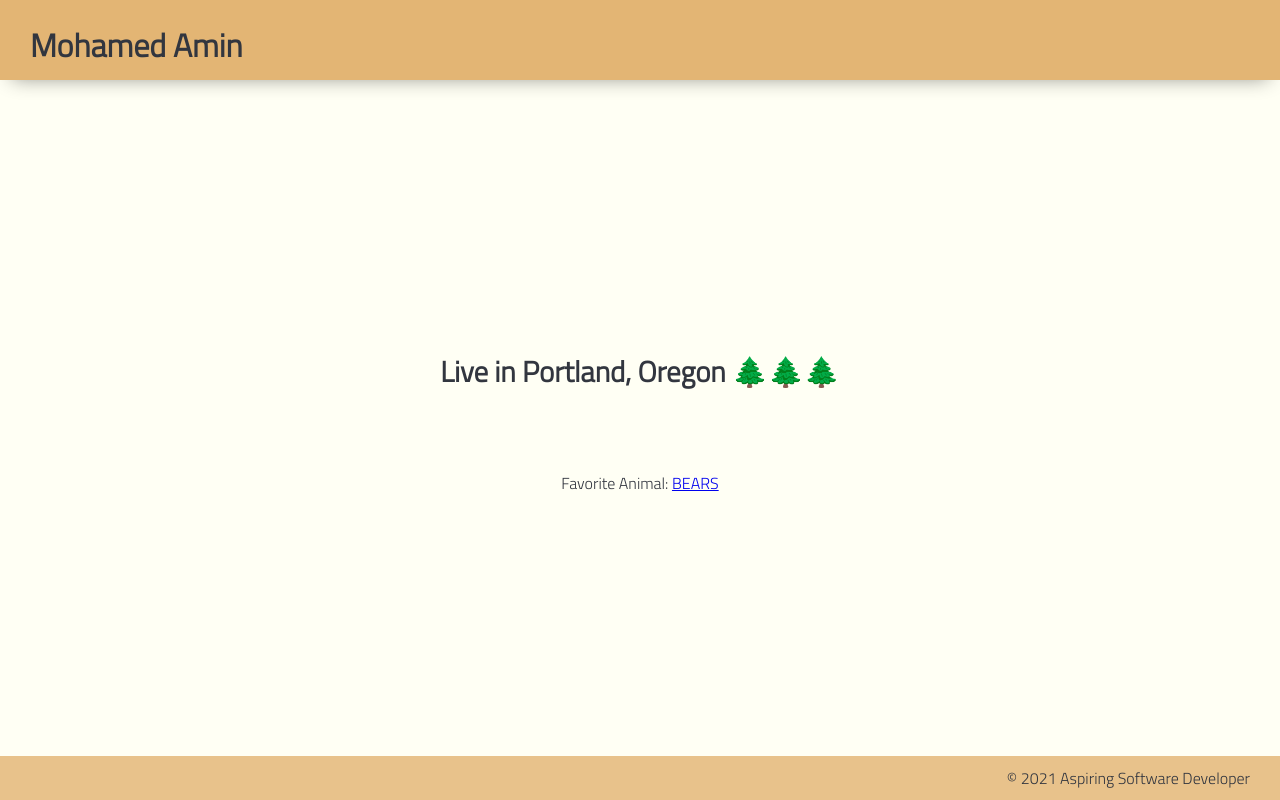
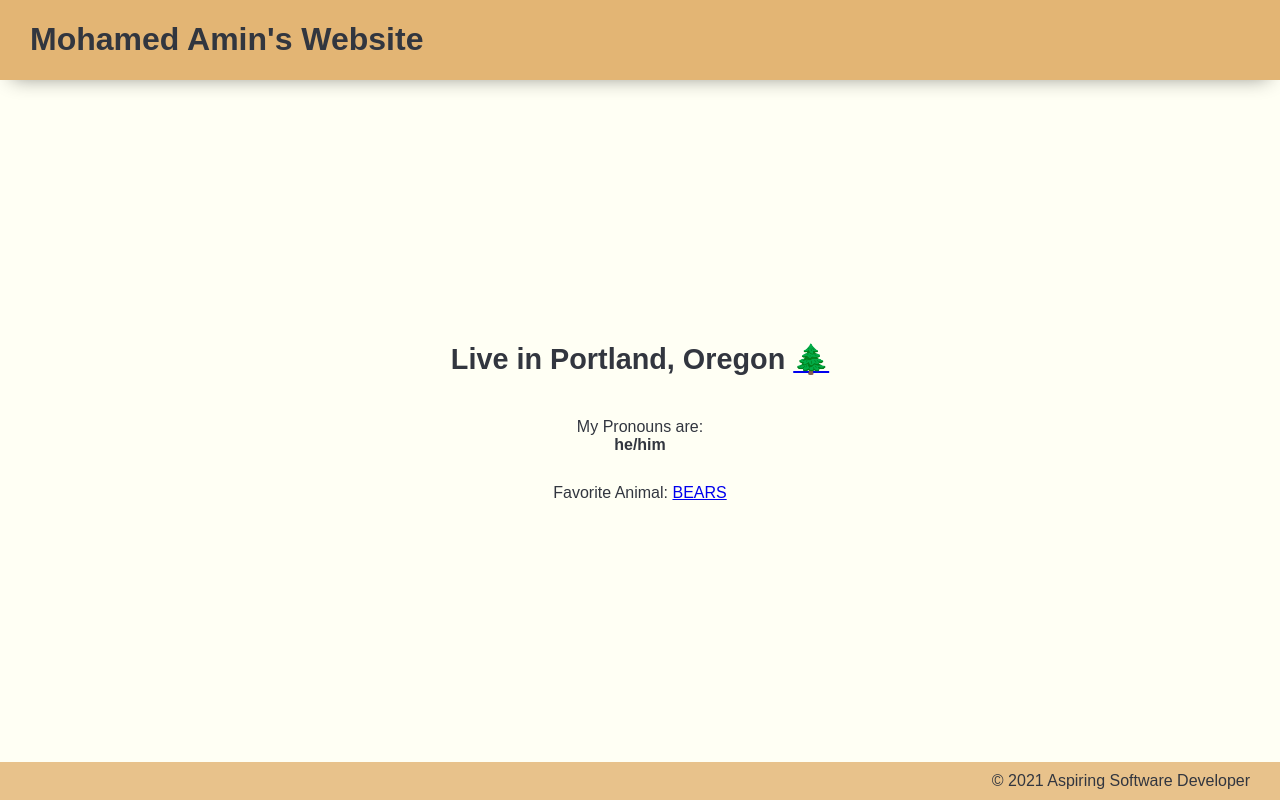
Before and after one commit to taha-amin/about-me-js-demo, a plain HTML site: page index.html in a window 1280 px wide. Drawn offline with Linux system fonts and the light colour scheme.

Commit message:
added links to pictures

```diff
--- a/index.html
+++ b/index.html
@@ -17,12 +17,13 @@
 
     <body>
         <header>
-            <h1>Mohamed Amin</h1>
+            <h1>Mohamed Amin's Website</h1>
         </header>
 
         <main>
-            <h2>Live in Portland, Oregon 🌲🌲🌲</h2>
+            <h2>Live in Portland, Oregon <a href="https://cdn.britannica.com/51/96651-050-C0CF1D82/Skyline-Portland-background-Ore-Mount-Hood.jpg">🌲</a></h2>
             <br>
+            My Pronouns are: <strong class="bold">he/him</strong>
             <p>Favorite Animal: <a href="https://caffeinatedrage.files.wordpress.com/2017/01/bears-beets.jpg">BEARS</a></p>
         </main>
 
--- a/styles/global.css
+++ b/styles/global.css
@@ -13,7 +13,7 @@
 
 body {
     /* style */
-    font-family: 'Titillium Web', sans-serif;
+    font-family: 'Arial', sans-serif;
     background-color: var(--primary-background);
     color: var(--text-color);
 
@@ -22,7 +22,6 @@ body {
     grid-template-rows: 80px 1fr auto;
 
 }
-
 
 
 header {
@@ -43,3 +42,7 @@ footer {
     padding: 10px var(--gutter);
     align-self: stretch;
 }
+
+.bold {
+    font-weight: bold;
+}
```
Also changed, not shown: styles/style.css (line endings or trailing spaces).
